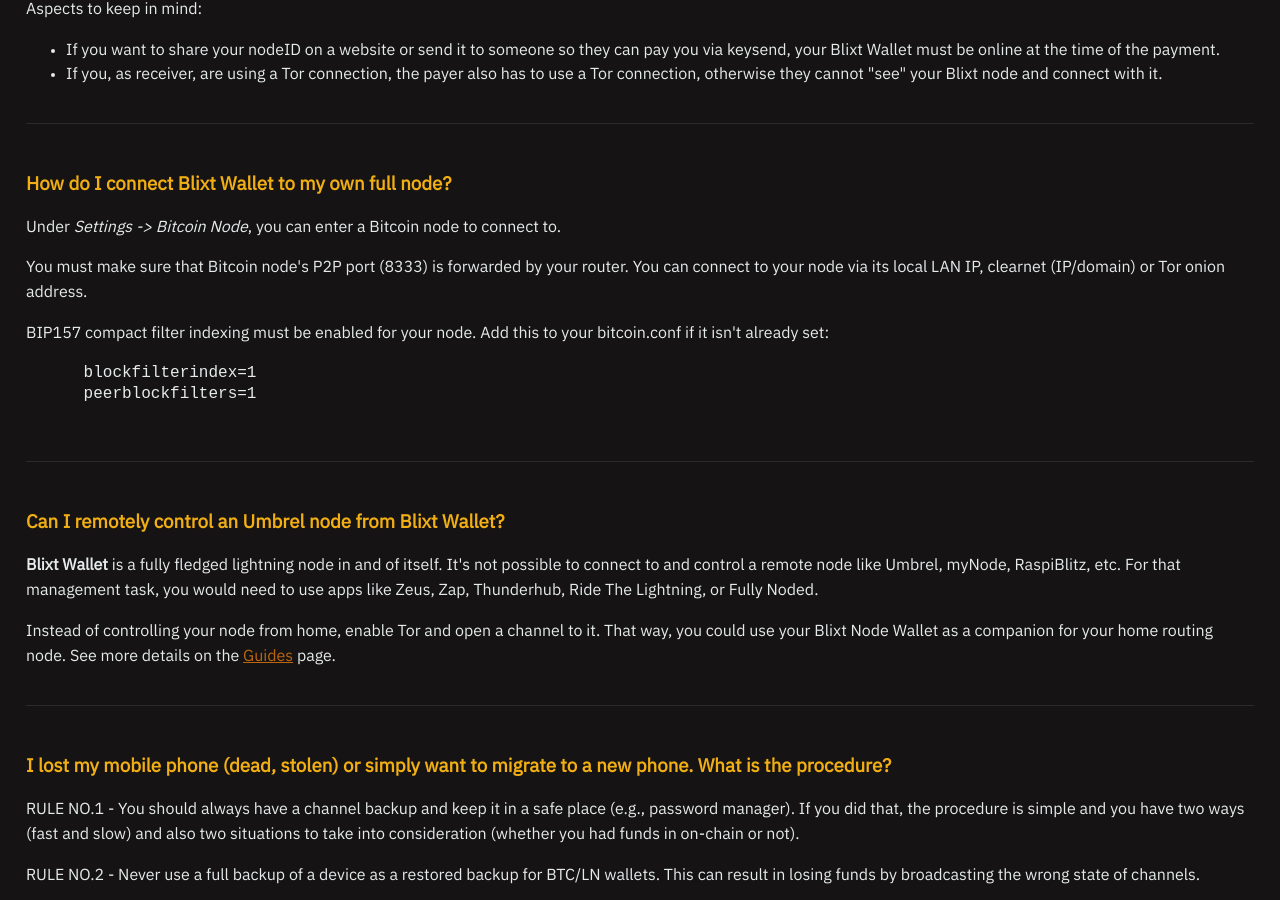
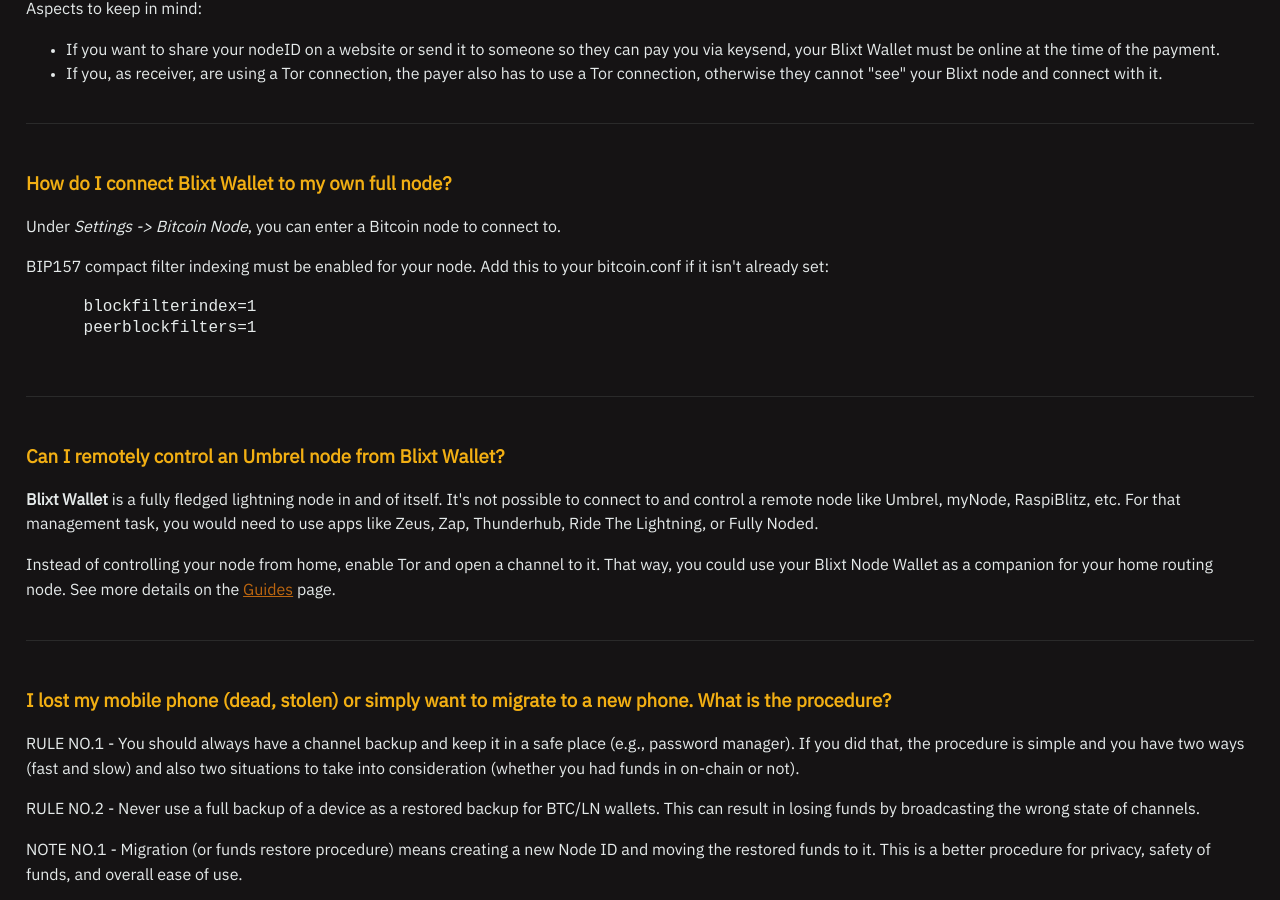
Before and after one commit to BlixtWallet/blixtwallet.github.io, a Jekyll site: the page built from faq.html, in a window 1280 px wide and 900 px high, scrolled down 4904 px. Built offline with Jekyll 4.4.1, drawn with Linux system fonts in a browser that asks for light colours.

Commit message:
resolve conflict

```diff
--- a/faq.html
+++ b/faq.html
@@ -319,8 +319,6 @@
   <section id="connect-bitcoin-node">
     <h3>How do I connect Blixt Wallet to my own full node?</h3>
     <p>Under <i>Settings -> Bitcoin Node</i>, you can enter a Bitcoin node to connect to.</p>
-    <p>You must make sure that Bitcoin node's P2P port (8333) is forwarded by your router. You can
-      connect to your node via its local LAN IP, clearnet (IP/domain) or Tor onion address.</p>
     <p>BIP157 compact filter indexing must be enabled for your node. Add this to your bitcoin.conf if it isn't already set:</p>
     <pre>
       blockfilterindex=1
```
